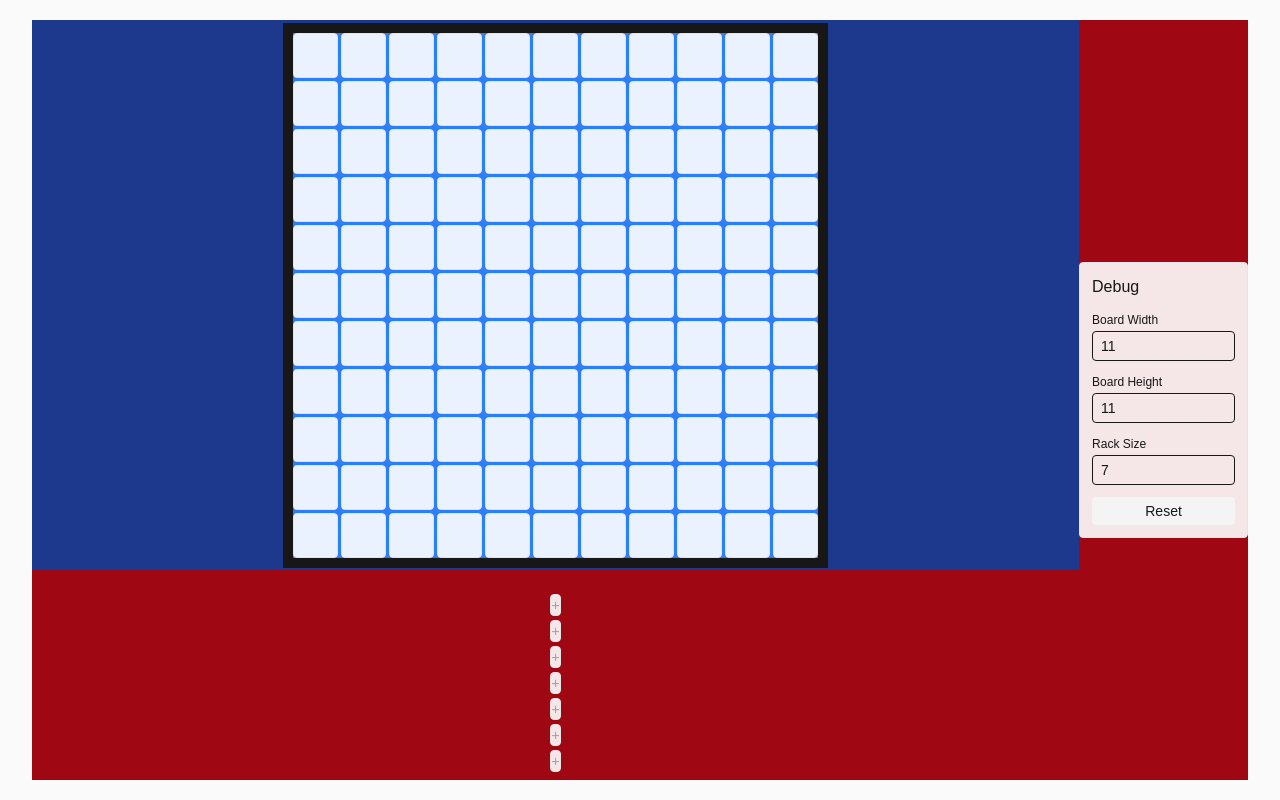
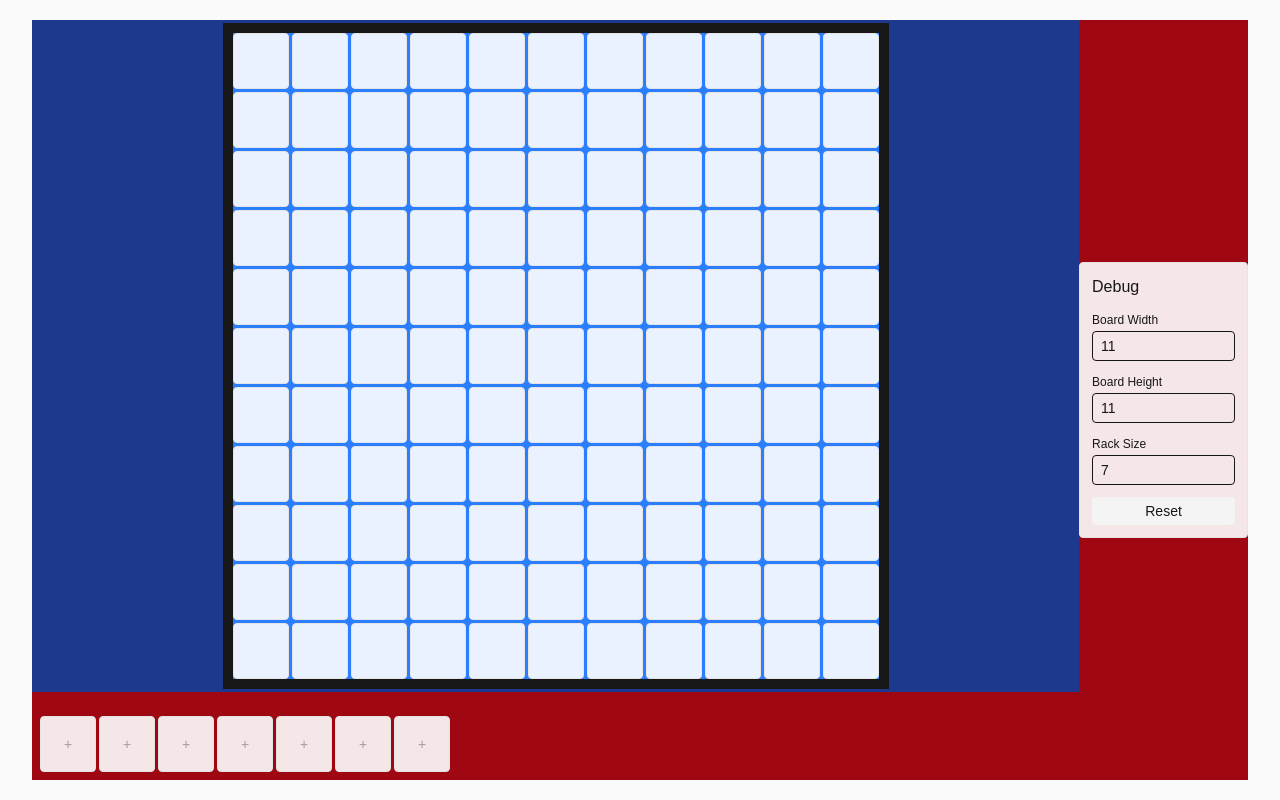
Before and after one commit to atyrode/pad, a Next.js app: page / in a window 1280 px wide. Built offline with nearby package versions, Linux system fonts and the light colour scheme.

Commit message:
feat: implement CellSizeContext for dynamic cell sizing in Board and Rack components, and refactor to use new BoardCell and RackCell components

```diff
--- a/app/page.tsx
+++ b/app/page.tsx
@@ -4,17 +4,20 @@ import Board from "../src/components/Board";
 import { GameProvider } from "../src/game/store";
 import Debug from "../src/components/Debug";
 import Rack from "../src/components/Rack";
+import { CellSizeProvider } from "../src/contexts/CellSizeContext";
 
 export default function Home() {
   return (
     <div id="main" className="h-screen w-screen flex items-center justify-center bg-zinc-50 dark:bg-black">
         <div id="gameArea" className="w-[95%] h-[95%] flex items-center justify-center bg-red-800">
             <GameProvider>
-                <div id="boardAndRack" className="flex flex-col items-center justify-center gap-2 w-full h-full min-w-0 flex-shrink">
-                  <Board />
-                  <Rack />
-                </div>
-                <Debug />
+                <CellSizeProvider>
+                    <div id="boardAndRack" className="flex flex-col items-center justify-center gap-2 w-full h-full min-w-0 flex-shrink">
+                      <Board />
+                      <Rack />
+                    </div>
+                    <Debug />
+                </CellSizeProvider>
             </GameProvider>
         </div>
     </div>
--- a/src/components/Board.tsx
+++ b/src/components/Board.tsx
@@ -1,9 +1,11 @@
 "use client";
+import React from "react";
 
 import { useGame } from "../game/store";
-import Cell from "./Cell";
+import BoardCell from "./BoardCell";
 import { getGapCSS, getPaddingCSS, getMarginCSS } from "../constants/board";
 import { useBoardInitialization } from "../hooks/useBoardInitialization";
+import { useCellSize } from "../contexts/CellSizeContext";
 
 export default function Board() {
   const { state } = useGame();
@@ -11,6 +13,12 @@ export default function Board() {
     state.boardWidth,
     state.boardHeight
   );
+  const { setCellSize } = useCellSize();
+
+  // Update context with the calculated cell size
+  React.useEffect(() => {
+    setCellSize(cellSize);
+  }, [cellSize, setCellSize]);
 
   const gridStyle: React.CSSProperties = {
     gridTemplateColumns: `repeat(${state.boardWidth}, ${cellSize}px)`,
@@ -36,7 +44,7 @@ export default function Board() {
           style={gridStyle}
         >
           {state.board.map((cell) => (
-              <Cell key={cell.index} cell={cell} />
+              <BoardCell key={cell.index} cell={cell} />
           ))}
         </div>
       </div>
--- a/src/components/Cell.tsx
+++ b/src/components/BoardCell.tsx
@@ -2,7 +2,7 @@
 import type { BoardCell } from "../game/store";
 import TileView from "./Tile";
 
-export default function Cell({
+export default function BoardCell({
     cell,
 }: {
   cell: BoardCell;
--- a/src/components/Rack.tsx
+++ b/src/components/Rack.tsx
@@ -1,29 +1,33 @@
 "use client";
 import { useGame } from "../game/store";
+import RackCell from "./RackCell";
+import { getGapCSS } from "../constants/board";
+import { useCellSize } from "../contexts/CellSizeContext";
+import { getRackPaddingCSS } from "../constants/rack";
 
 export default function Rack() {
   const { state } = useGame();
+  const { cellSize } = useCellSize();
+
+  const gridStyle: React.CSSProperties = {
+    gridTemplateColumns: `repeat(${state.rack.length}, ${cellSize}px)`,
+    gap: getGapCSS(),
+    transition: 'grid-template-columns 0.3s ease-in-out, gap 0.3s ease-in-out',
+  };
 
   return (
     <div
-      className="grid gap-1 p-2 mt-2"
+      className="w-full mt-2 overflow-x-auto flex-none"
+      style={{ padding: getRackPaddingCSS() }}
     >
-      {state.rack.map((tile, i) => (
-        <div key={i}>
-          <div
-            className="select-none caret-transparent bg-white/90 dark:bg-zinc-900 border border-zinc-200 dark:border-zinc-700 rounded-sm flex items-center justify-center text-xs sm:text-sm outline-none"
-          >
-            {tile ? (
-              <div className="flex flex-col items-center">
-                <div className="font-medium">{tile.letter}</div>
-                <div className="text-[0.6rem] opacity-60">{tile.score}</div>
-              </div>
-            ) : (
-              <div className="text-zinc-400">+</div>
-            )}
-          </div>
-        </div>
-      ))}
+      <div
+        className="grid transition-opacity duration-300 opacity-100"
+        style={gridStyle}
+      >
+        {state.rack.map((tile, i) => (
+          <RackCell key={i} tile={tile} cellSize={cellSize} />
+        ))}
+      </div>
     </div>
   );
 }
--- /dev/null
+++ b/src/components/RackCell.tsx
@@ -0,0 +1,29 @@
+"use client";
+import type { TileModel } from "../game/store";
+import TileView from "./Tile";
+
+export default function RackCell({
+  tile,
+  cellSize,
+}: {
+  tile: TileModel | null;
+  cellSize: number;
+}) {
+  const cellStyle: React.CSSProperties = {
+    width: `${cellSize}px`,
+    height: `${cellSize}px`,
+  };
+
+  return (
+    <div
+      className="select-none caret-transparent bg-white/90 dark:bg-zinc-900 border border-zinc-200 dark:border-zinc-700 rounded-sm flex items-center justify-center text-xs sm:text-sm outline-none"
+      style={cellStyle}
+    >
+      {tile ? (
+        <TileView cell={{ index: 0, tile }} />
+      ) : (
+        <div className="text-zinc-400">+</div>
+      )}
+    </div>
+  );
+}
--- /dev/null
+++ b/src/constants/rack.ts
@@ -0,0 +1,29 @@
+/**
+ * Rack styling constants
+ * Centralized values for consistent rack layout calculations
+ */
+export const RACK_CONSTANTS = {
+  // Rack container padding (in pixels)
+  RACK_PADDING: 8,
+
+  // Minimum cell size for rack tiles (in pixels)
+  MIN_CELL_SIZE: 30,
+
+  // Rack container margin (in pixels)
+  RACK_MARGIN: 0,
+} as const;
+
+/**
+ * Get the rack padding value as a CSS string
+ */
+export const getRackPaddingCSS = (): string => `${RACK_CONSTANTS.RACK_PADDING}px`;
+
+/**
+ * Get the rack margin value as a CSS string
+ */
+export const getRackMarginCSS = (): string => `${RACK_CONSTANTS.RACK_MARGIN}px`;
+
+/**
+ * Get the total padding value for calculations (padding + margin) × 2 sides
+ */
+export const getTotalRackPadding = (): number => (RACK_CONSTANTS.RACK_PADDING + RACK_CONSTANTS.RACK_MARGIN) * 2;
--- /dev/null
+++ b/src/contexts/CellSizeContext.tsx
@@ -0,0 +1,27 @@
+"use client";
+import React, { createContext, useContext, useState } from "react";
+
+type CellSizeContextType = {
+  cellSize: number;
+  setCellSize: (size: number) => void;
+};
+
+const CellSizeContext = createContext<CellSizeContextType | undefined>(undefined);
+
+export function CellSizeProvider({ children }: { children: React.ReactNode }) {
+  const [cellSize, setCellSize] = useState<number>(60); // Default fallback size
+
+  return (
+    <CellSizeContext.Provider value={{ cellSize, setCellSize }}>
+      {children}
+    </CellSizeContext.Provider>
+  );
+}
+
+export function useCellSize() {
+  const context = useContext(CellSizeContext);
+  if (!context) {
+    throw new Error("useCellSize must be used within a CellSizeProvider");
+  }
+  return context;
+}
--- a/src/hooks/useBoardInitialization.ts
+++ b/src/hooks/useBoardInitialization.ts
@@ -1,4 +1,4 @@
-import { useState, useEffect, useRef } from "react";
+import { useState, useEffect, useRef, useCallback } from "react";
 import { BOARD_CONSTANTS, calculateOptimalCellSize } from "../constants/board";
 
 export function useBoardInitialization(
@@ -9,7 +9,7 @@ export function useBoardInitialization(
   const [isInitialized, setIsInitialized] = useState<boolean>(false);
   const boardRef = useRef<HTMLDivElement>(null);
 
-  const calculateCellSize = () => {
+  const calculateCellSize = useCallback(() => {
     if (!boardRef.current) return;
 
     const containerRect = boardRef.current.getBoundingClientRect();
@@ -21,7 +21,7 @@ export function useBoardInitialization(
     );
 
     setCellSize(newCellSize);
-  };
+  }, [boardWidth, boardHeight]);
 
   // Calculate correct size before browser paint to prevent flash
   useEffect(() => {
@@ -49,7 +49,7 @@ export function useBoardInitialization(
       resizeObserver.disconnect();
       window.removeEventListener('resize', calculateCellSize);
     };
-  }, [boardWidth, boardHeight]);
+  }, [calculateCellSize]);
 
   return {
     boardRef,
```
